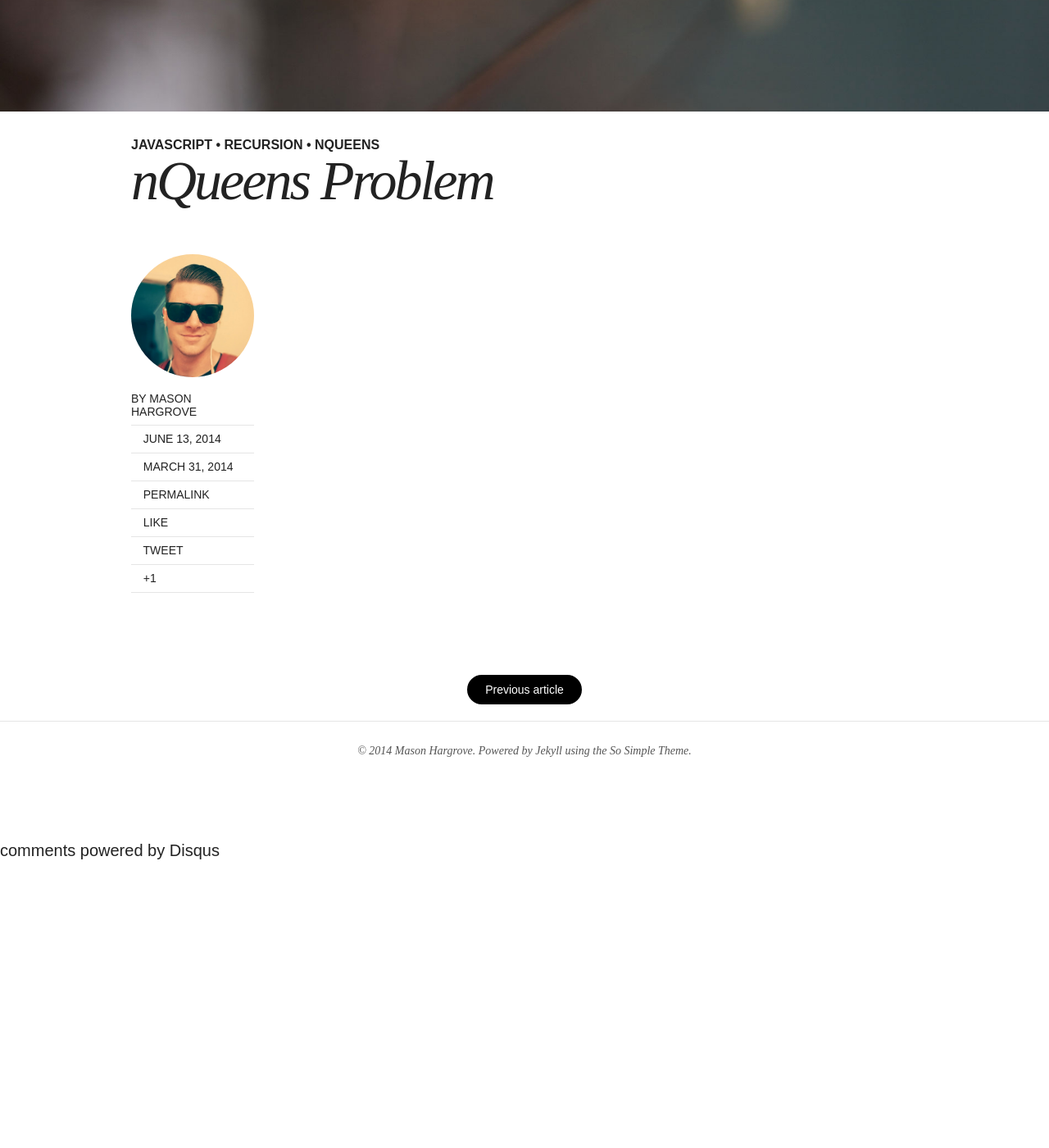
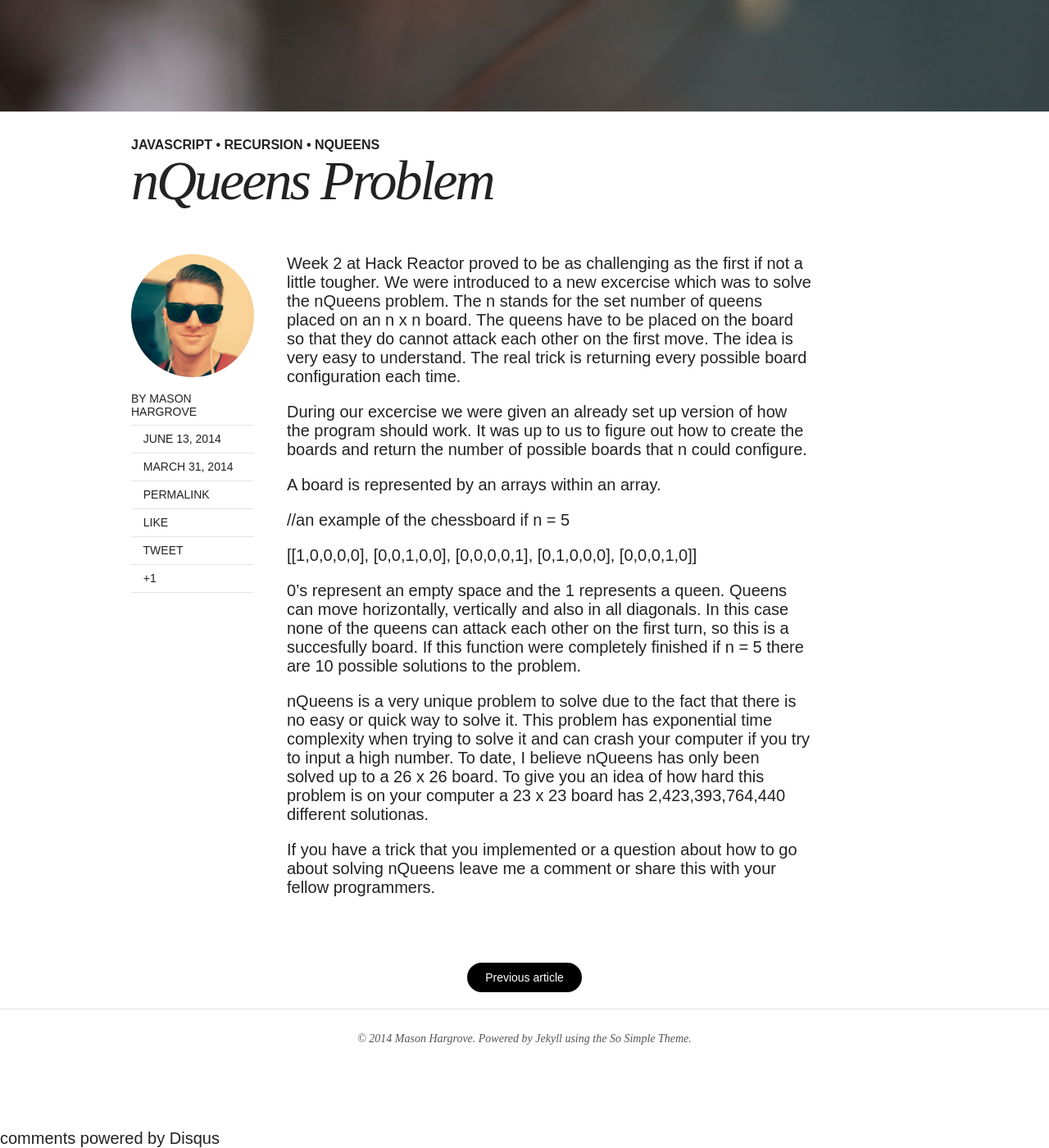
Before and after one commit to maseh87/maseh87.github.io, a Jekyll site: the page built from _posts/2014-06-13-nQueens.md, in a window 1280 px wide and 1400 px high, scrolled down 558 px. Shown: the whole window at 82% size. Built offline with Jekyll 4.4.1, drawn with Linux system fonts in a browser that asks for light colours; nearby versions of some CDN libraries; comment, search, counter and statistics services are not loaded; before the commit the page ends 1607 px from its top, so only the background shows below that.

Commit message:
nQueens post

```diff
--- a/_posts/2014-06-13-nQueens.md
+++ b/_posts/2014-06-13-nQueens.md
@@ -9,3 +9,23 @@ image:
 comments: true
 share: true
 ---
+
+Week 2 at Hack Reactor proved to be as challenging as the first if not a little tougher. We were introduced to a new excercise which was to solve the nQueens problem. The n stands for the set number of queens placed on an n x n board. The queens have to be placed on the board so that they do cannot attack each other on the first move. The idea is very easy to understand. The real trick is returning every possible board configuration each time.
+
+During our excercise we were given an already set up version of how the program should work. It was up to us to figure out how to create the boards and return the number of possible boards that n could configure.
+
+A board is represented by an arrays within an array.
+
+//an example of the chessboard if n = 5
+
+[[1,0,0,0,0],
+ [0,0,1,0,0],
+ [0,0,0,0,1],
+ [0,1,0,0,0],
+ [0,0,0,1,0]]
+
+0's represent an empty space and the 1 represents a queen. Queens can move horizontally, vertically and also in all diagonals. In this case none of the queens can attack each other on the first turn, so this is a succesfully board. If this function were completely finished if n = 5 there are 10 possible solutions to the problem.
+
+nQueens is a very unique problem to solve due to the fact that there is no easy or quick way to solve it. This problem has exponential time complexity when trying to solve it and can crash your computer if you try to input a high number. To date, I believe nQueens has only been solved up to a 26 x 26 board. To give you an idea of how hard this problem is on your computer a 23 x 23 board has 2,423,393,764,440 different solutionas.
+
+If you have a trick that you implemented or a question about how to go about solving nQueens leave me a comment or share this with your fellow programmers.
```
Also changed, not shown: 1 other file.
